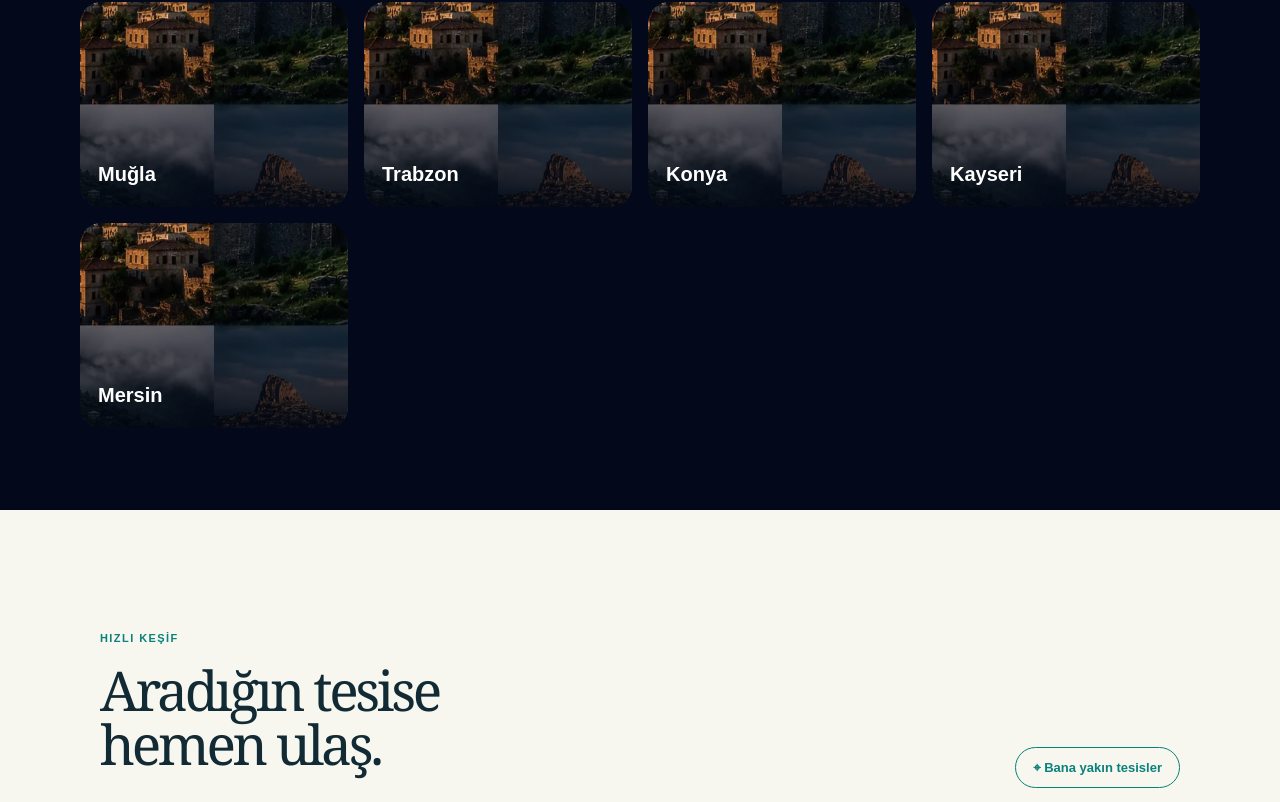
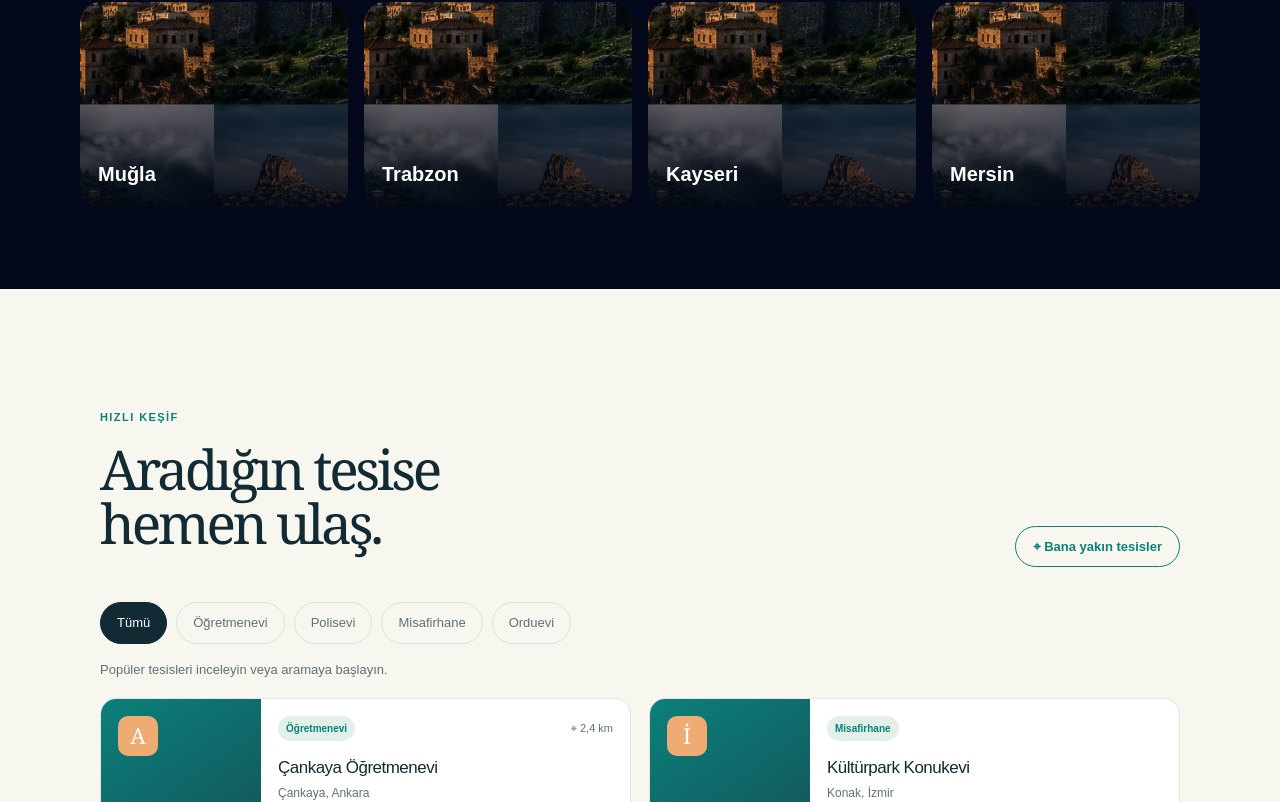
Before and after one commit to kstesit/kamusosyaltesisleri, a Next.js app: page / in a window 1280 px wide. Shown: the part 1511-2313 px from the top of the page. Built offline with nearby package versions, Linux system fonts and the light colour scheme.

Commit message:
Remove Konya from popular cities

```diff
--- a/app/page.tsx
+++ b/app/page.tsx
@@ -15,7 +15,7 @@ const facilities: Facility[] = [
   { name: "Bursa Orduevi", city: "Bursa", district: "Osmangazi", type: "Orduevi", price: "900 TL’den", tags: ["Merkezde", "Lokanta", "Ulaşım"], phone: "0224 000 00 04", verified: "Bu hafta güncellendi" },
 ];
 const categories = ["Tümü", "Öğretmenevi", "Polisevi", "Misafirhane", "Orduevi"] as const;
-const cities = ["İstanbul", "Ankara", "İzmir", "Bursa", "Antalya", "Gaziantep", "Diyarbakır", "Van", "Muğla", "Trabzon", "Konya", "Kayseri", "Mersin"];
+const cities = ["İstanbul", "Ankara", "İzmir", "Bursa", "Antalya", "Gaziantep", "Diyarbakır", "Van", "Muğla", "Trabzon", "Kayseri", "Mersin"];
 
 export default function Home() {
   const [query, setQuery] = useState("");
```
